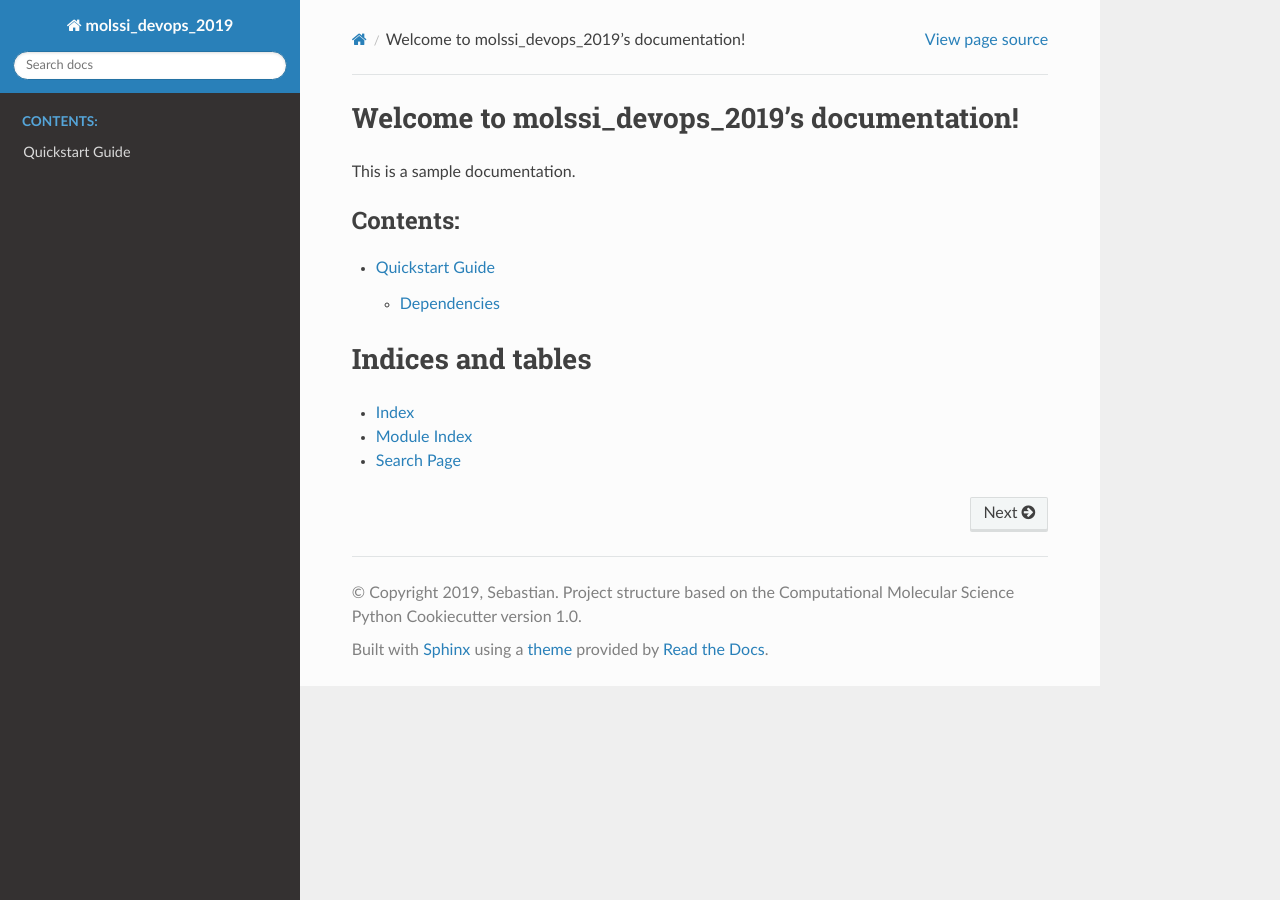
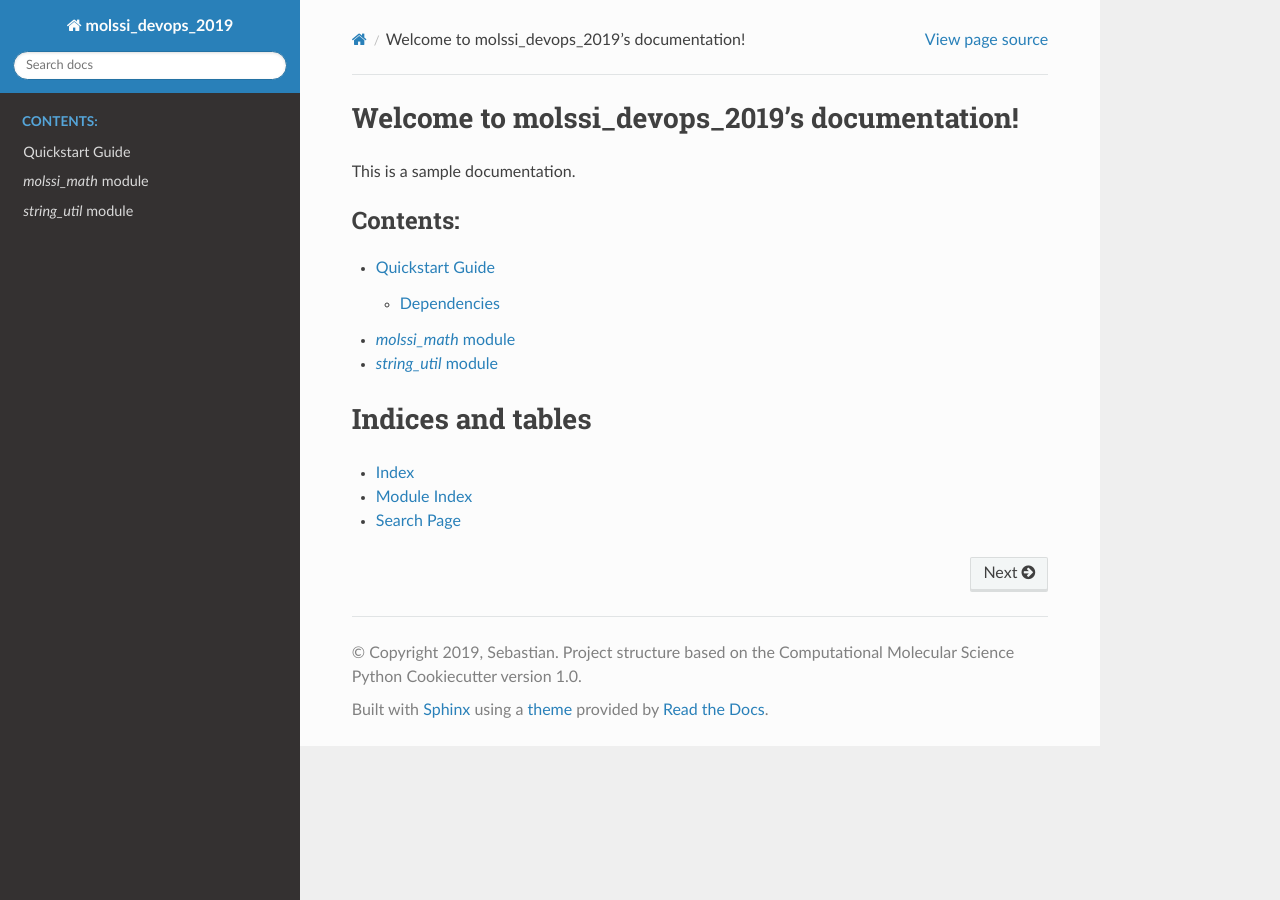
Before and after one commit to sjrl/molssi_devops_2019_V2, a Sphinx documentation site: the page built from docs/index.rst, in a window 1280 px wide. Built offline with Sphinx 7.4.7 and the Read the Docs theme 2.0.0, drawn with Linux system fonts in a browser that asks for light colours.

Commit message:
use autodoc to document functions and modules

```diff
--- a/docs/conf.py
+++ b/docs/conf.py
@@ -42,6 +42,7 @@
 extensions = [
     'sphinx.ext.autodoc',
     'sphinx.ext.mathjax',
+    'sphinx.ext.napoleon',
 ]
 
 # Add any paths that contain templates here, relative to this directory.
--- a/docs/index.rst
+++ b/docs/index.rst
@@ -12,6 +12,8 @@
    :caption: Contents:
 
    usage/quickstart
+   modules/molssi_math
+   modules/string_util
 
 
 
--- /dev/null
+++ b/docs/modules/string_util.rst
@@ -0,0 +1,6 @@
+`string_util` module
+===========================
+
+.. automodule:: molssi_devops_2019.string_util
+
+.. autofunction:: title_case
```
Also changed, not shown: docs/modules/molssi_math.rst (added, +8 -0 lines).
